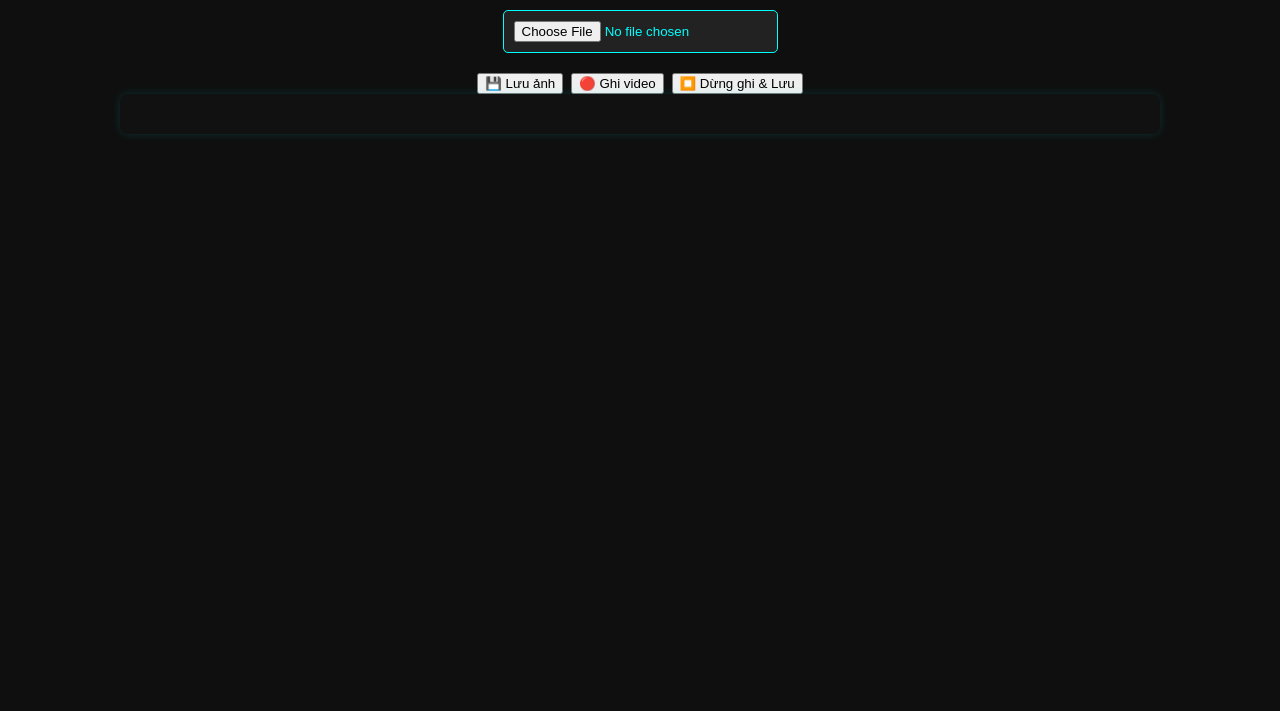
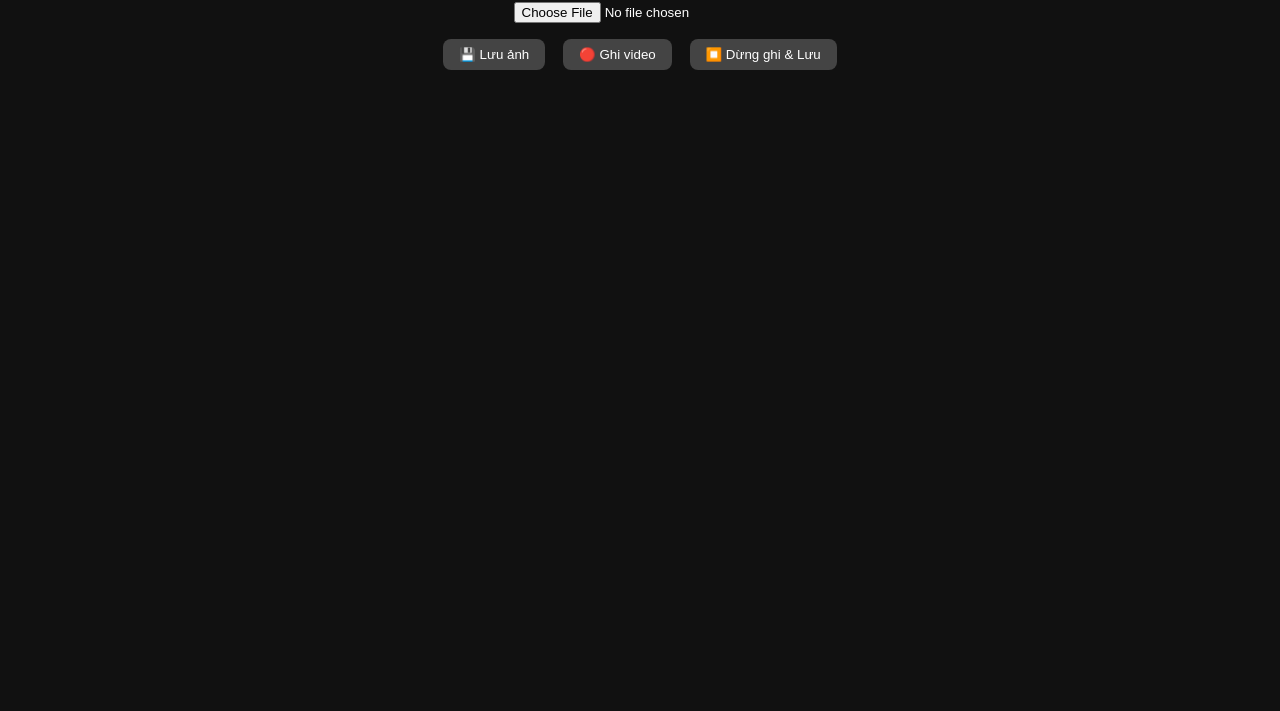
Before and after one commit to Bhuynee/codeart, a plain HTML site: page index.html in a window 1280 px wide. Shown: the part 89-800 px from the top of the page. Drawn offline with nearby package versions, Linux system fonts and the light colour scheme.

Commit message:
Update style.css

```diff
--- a/style.css
+++ b/style.css
@@ -1,53 +1,31 @@
 body {
-  margin: 0;
-  padding: 0;
-  background-color: #0f0f0f;
-  color: #ffffff;
+  background: #111;
+  color: white;
   font-family: monospace;
-  display: flex;
-  flex-direction: column;
-  align-items: center;
-  justify-content: flex-start;
-  min-height: 100vh;
-  overflow-x: hidden;
+  text-align: center;
+  padding: 1rem;
 }
-
 h1 {
-  color: #00ff99;
-  margin-top: 30px;
-  text-shadow: 0 0 5px #00ffcc;
+  color: #f39;
 }
-
-#fileInput {
-  margin: 20px;
-  padding: 10px;
-  background-color: #222;
-  color: #0ff;
-  border: 1px solid #0ff;
-  border-radius: 5px;
+#output {
+  white-space: pre;
+  font-size: 6px;
+  line-height: 6px;
+  display: inline-block;
+}
+.btns {
+  margin: 1rem 0;
+}
+button {
+  margin: 0 5px;
+  padding: 0.5rem 1rem;
+  background: #444;
+  color: white;
+  border: none;
+  border-radius: 8px;
   cursor: pointer;
 }
-
-#fileInput:hover {
-  background-color: #0ff;
-  color: #000;
+button:hover {
+  background: #666;
 }
-
-#output {
-  width: 100%;
-  max-width: 1000px;
-  padding: 20px;
-  white-space: pre-wrap;
-  font-size: 6px;
-  line-height: 5px;
-  word-break: break-word;
-  background-color: #111;
-  box-shadow: 0 0 10px #0ff2;
-  border-radius: 8px;
-  overflow-x: auto;
-  margin-bottom: 50px;
-}
-
-span {
-  font-family: monospace;
-}
```
